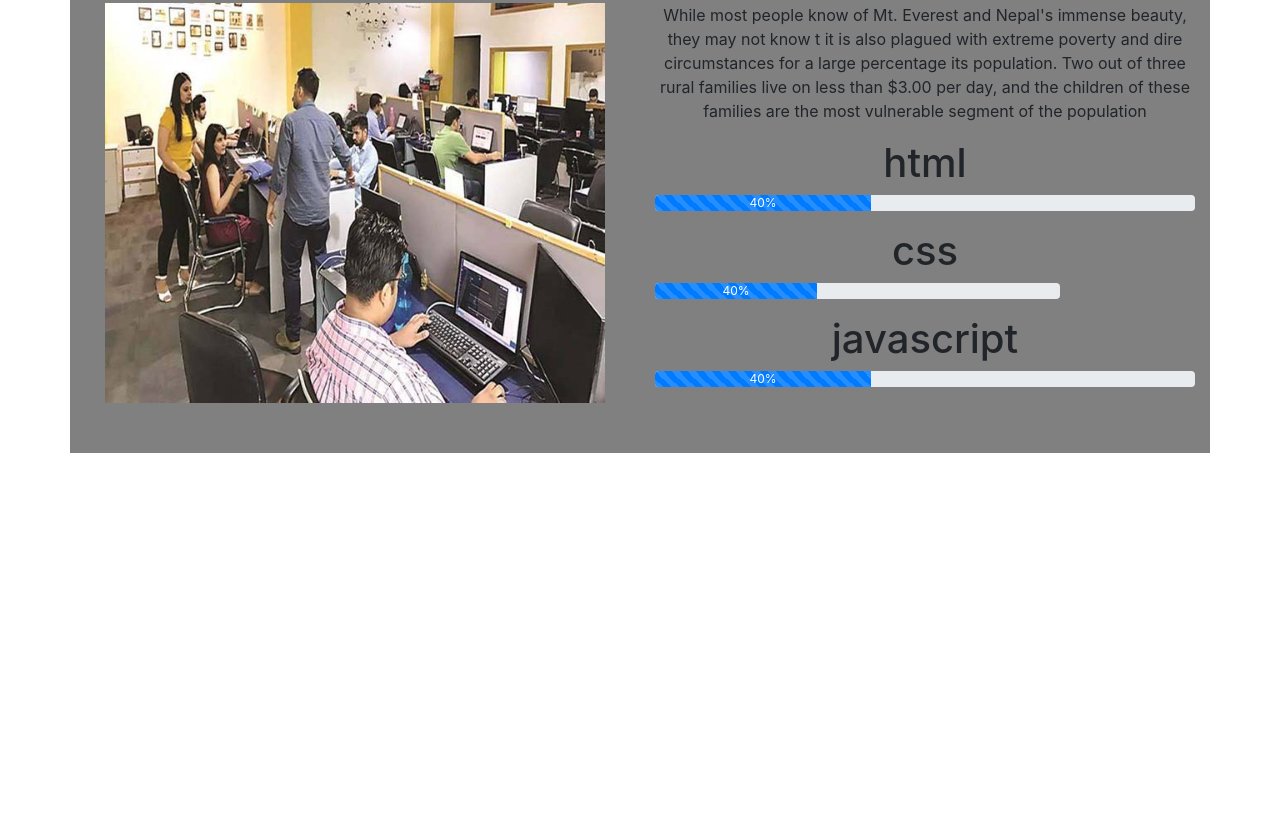
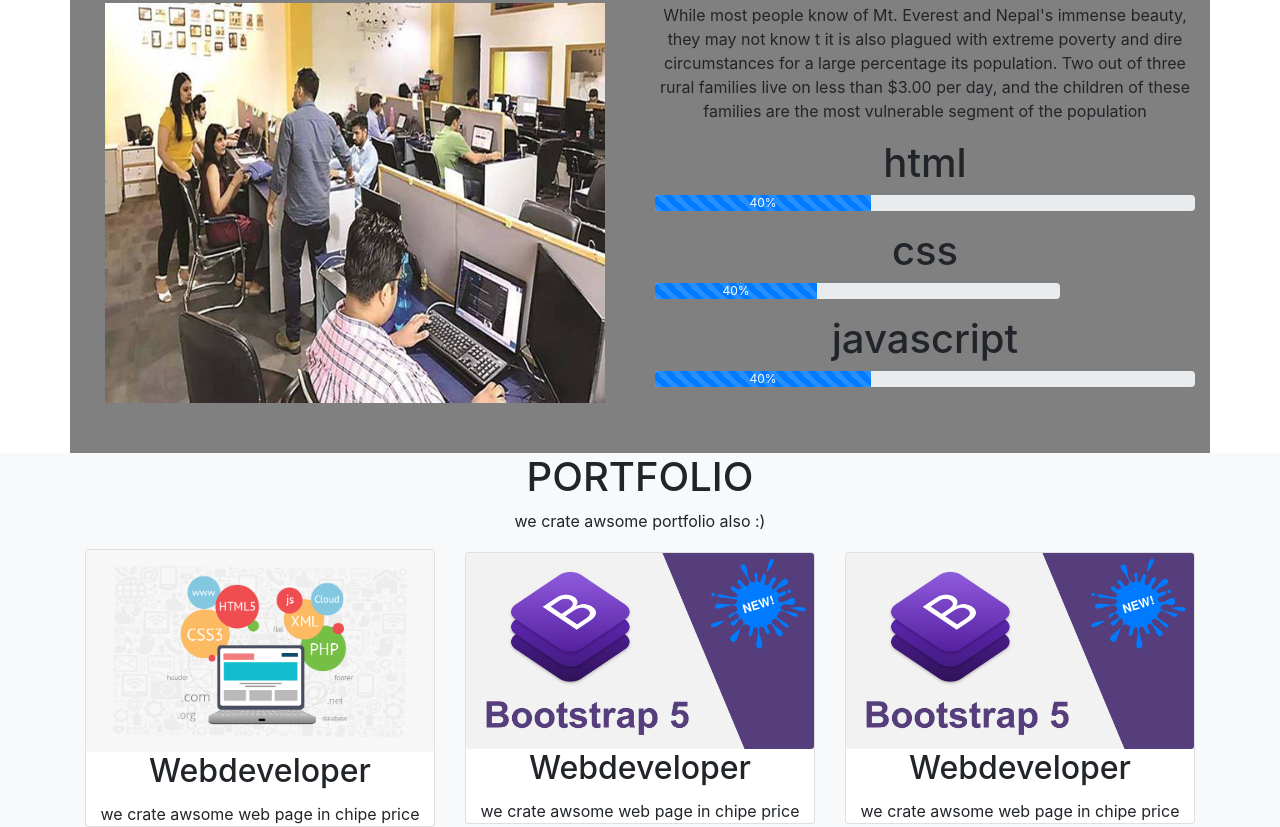
Before and after one commit to lokendra280/Bootstrabweb.github.io, a plain HTML site: page index.html in a window 1280 px wide. Shown: the part 1413-2240 px from the top of the page. Before the commit the page ends 1866 px from the top, so only its background shows below. Drawn offline with nearby package versions, Linux system fonts and the light colour scheme.

Commit message:
Update index.html

```diff
--- a/index.html
+++ b/index.html
@@ -127,10 +127,36 @@
 
 </div>
 </section>
-<section>
-	<div class="row">
-
-	</div>
+<!-- star our plan -->
+<section class="portfolio bg-light">
+  <div class="container text-center">
+    <h1>PORTFOLIO</h1>
+    <P>we crate awsome portfolio also :)</P>
+    <div class="row">
+      <div class="col-lg-4 col-md-4 col-sm-12 col-10 d-block m-auto">
+        <div class="card">
+          <img src="img/06.png" class="card-img img-fluid">
+          <h2 class="card-title">Webdeveloper</h2>
+          <p class="card-text">we crate awsome web page in chipe price</p>
+        </div>
+      </div>
+      <div class="col-lg-4 col-md-4 col-sm-12 col-10 d-block m-auto">
+        <div class="card">
+          <img src="img/08.jpg" class="card-img img-fluid">
+          <h2 class="card-title">Webdeveloper</h2>
+          <p class="card-text">we crate awsome web page in chipe price</p>
+        </div>
+      </div>
+      <div class="col-lg-4 col-md-4 col-sm-12 col-10 d-block m-auto">
+        <div class="card">
+          <img src="img/08.jpg" class="card-img img-fluid">
+          <h2 class="card-title">Webdeveloper</h2>
+          <p class="card-text">we crate awsome web page in chipe price</p>
+        </div>
+      </div>
+    </div>
+  </div>
 </section>
+<!-- end of our plan -->
 </body>
 </html>
```
